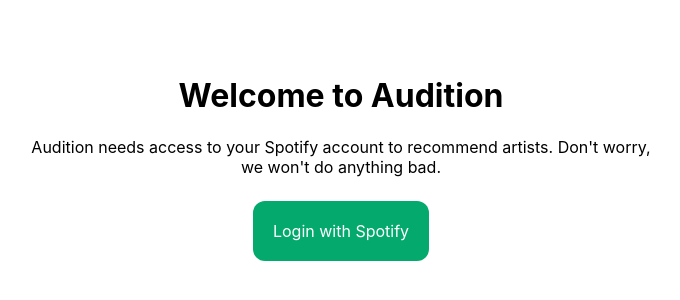
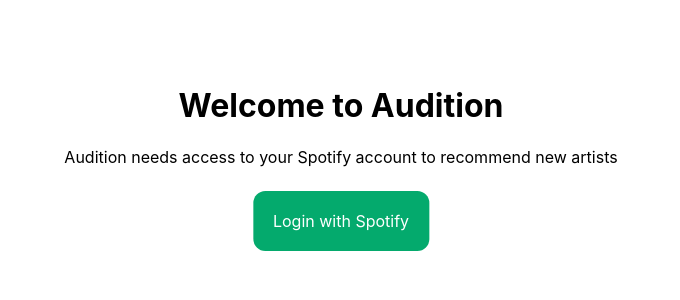
Before and after one commit to cbyrneee/audition, a React (Create React App) app: page / in a window 1280 px wide. Shown: the part 240-540 px from the top of the page, without its empty margins (299-979 px from the left). Built offline with nearby package versions, Linux system fonts and the light colour scheme; what spotify-web-api-node would draw is missing.

Commit message:
[Components/Login] Update subtitle text

```diff
--- a/src/components/Login.js
+++ b/src/components/Login.js
@@ -7,8 +7,8 @@ export default function LoginComponent() {
             <h1>Welcome to Audition</h1>
 
             <p className="subtitle">
-                Audition needs access to your Spotify account to recommend
-                artists. Don't worry, we won't do anything bad.
+                Audition needs access to your Spotify account to recommend new
+                artists
             </p>
 
             <a
```
